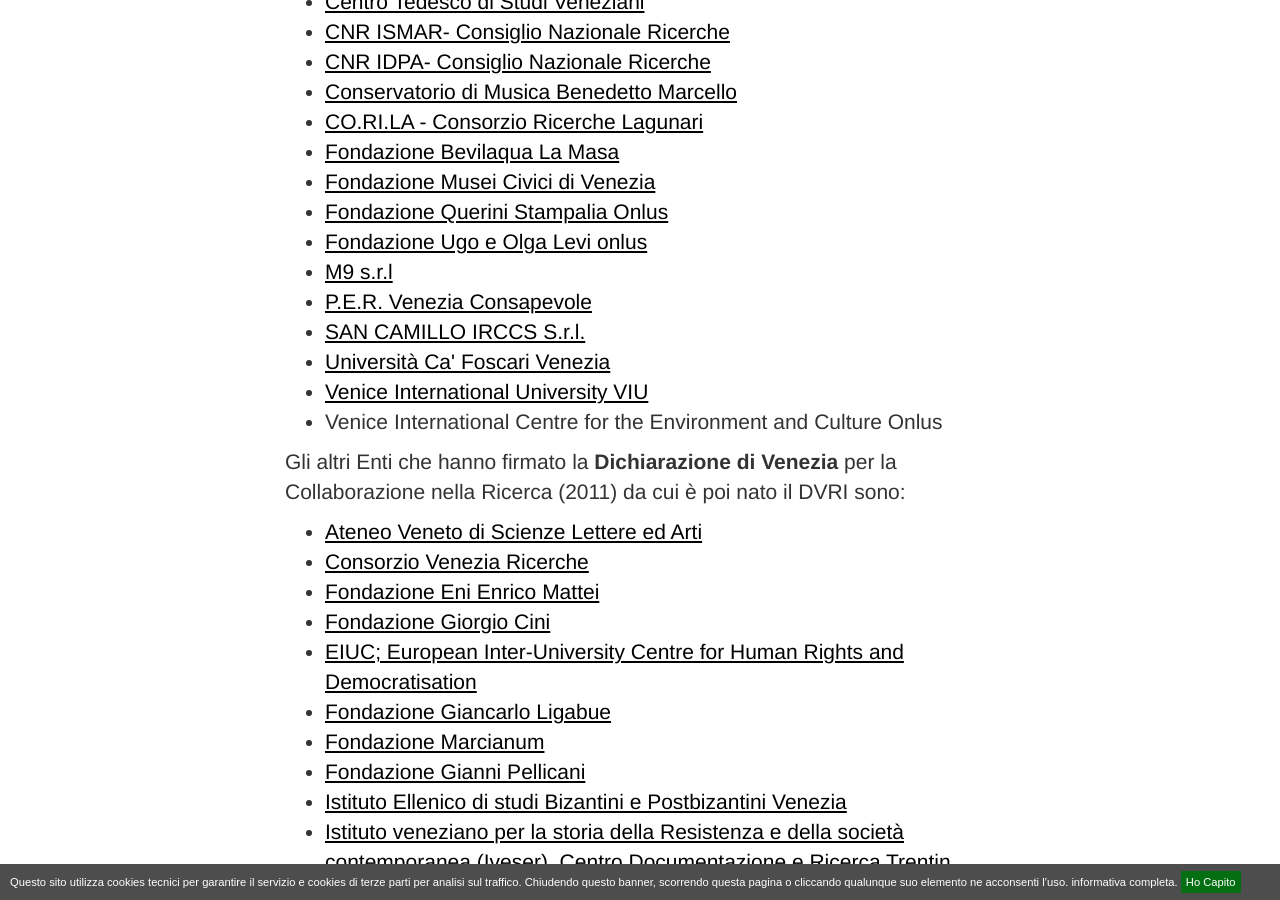
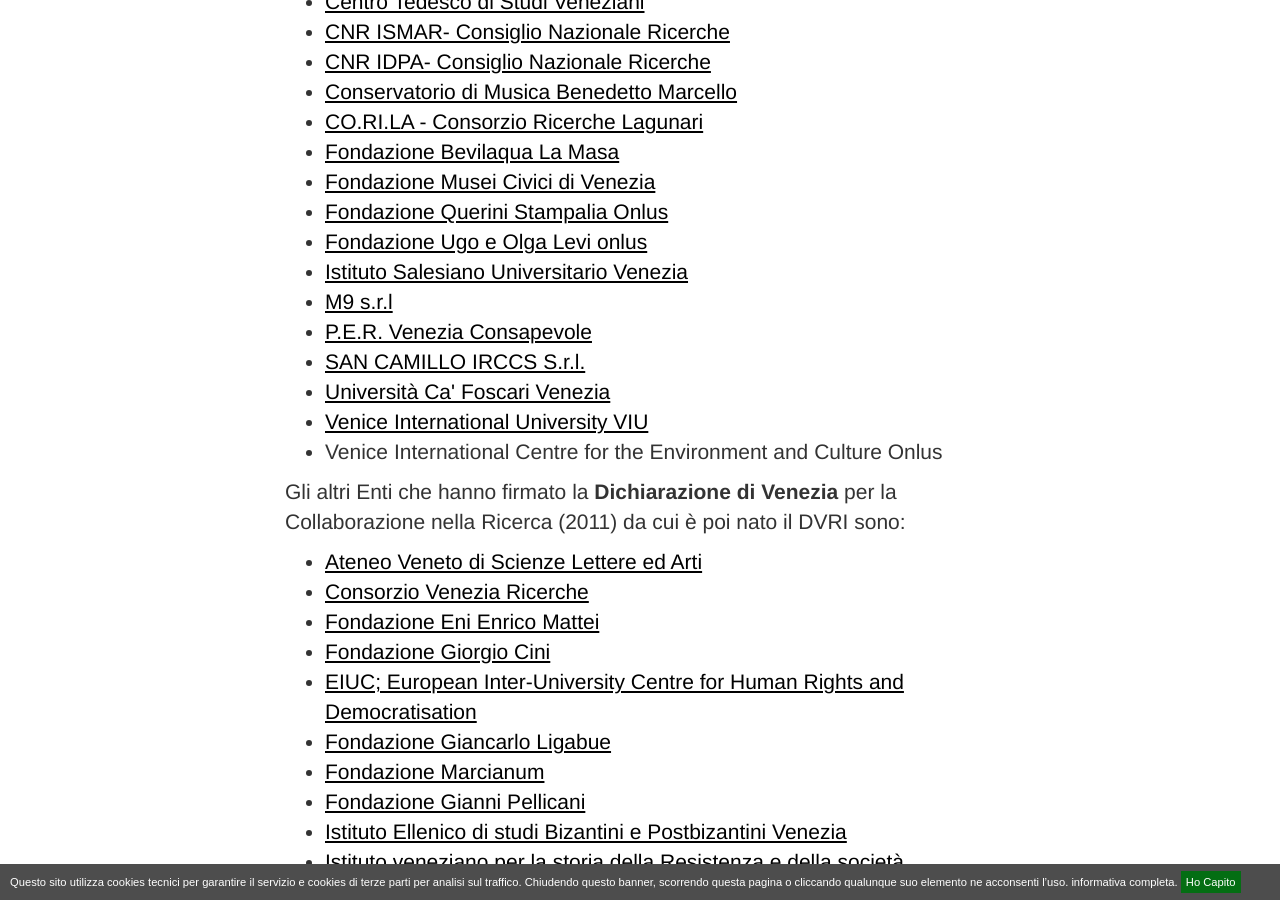
Before and after one commit to simonini/dvri-j-theme, a Jekyll site: the page built from progetti/chi-siamo.html, in a window 1280 px wide and 900 px high, scrolled down 4626 px. Built offline with Jekyll 4.4.1, drawn with Linux system fonts in a browser that asks for light colours; comment, search, counter and statistics services are not loaded; the table of contents is made by our own code.

Commit message:
iusve news

```diff
--- a/progetti/chi-siamo.html
+++ b/progetti/chi-siamo.html
@@ -77,6 +77,7 @@
 <li><a href="http://www.visitmuve.it" target="_blank">Fondazione Musei Civici di Venezia</a></li>
 <li><a href="http://www.querinistampalia.org" target="_blank">Fondazione Querini Stampalia Onlus</a></li>
 <li><a href="http://www.fondazionelevi.it/" target="_blank">Fondazione Ugo e Olga Levi onlus</a></li>
+<li><a href="https://www.iusve.it/" target="_blank">Istituto Salesiano Universitario Venezia</a></li>
 <li><a href="https://www.m9museum.it/" target="_blank">M9 s.r.l</a></li>
 <li><a href="http://www.perveneziaconsapevole.it/it" target="_blank">P.E.R. Venezia Consapevole</a></li>
 <li><a href="http://www.ospedalesancamillo.net" target="_blank">SAN CAMILLO IRCCS S.r.l.</a></li>
```
